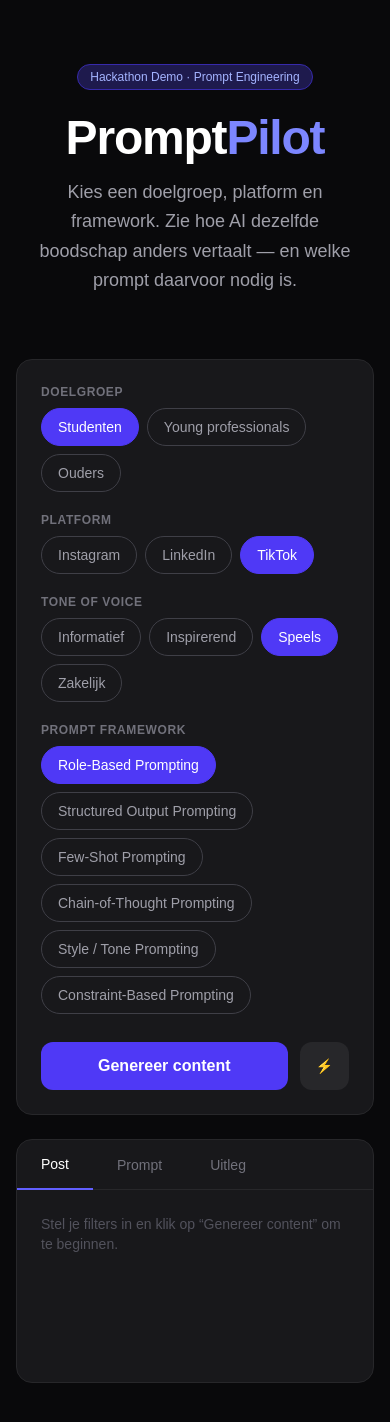
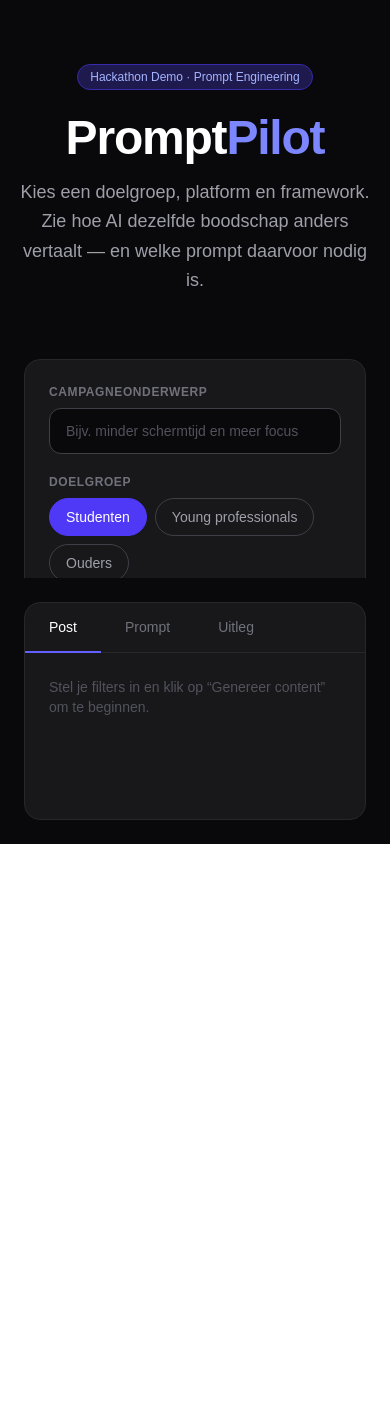
Before and after one commit to jaydenroeper/promptpilot, a Next.js app: page / in a window 390 px wide. Shown: the top 1422 px of the page. After the commit the page ends 844 px from the top, so only its background shows below. Built offline with nearby package versions, Linux system fonts and the light colour scheme.

Commit message:
Add campaign topic customization: extend `GenerateRequest`, API support, input field in FilterPanel, and responsive two-column layout adjustment

```diff
--- a/app/api/generate/route.ts
+++ b/app/api/generate/route.ts
@@ -15,7 +15,7 @@ function fillTemplate(template: string, vars: Record<string, string>): string {
 
 export async function POST(request: Request) {
   const body = (await request.json()) as GenerateRequest
-  const { audienceId, platformId, toneId, frameworkId } = body
+  const { audienceId, platformId, toneId, frameworkId, topic } = body
 
   const template = promptLibrary.find((t) => t.frameworkId === frameworkId)
   if (!template) {
@@ -35,7 +35,7 @@ export async function POST(request: Request) {
     audience: audience.label,
     platform: platform.label,
     tone: tone.label,
-    topic: 'minder schermtijd en meer focus',
+    topic,
   })
 
   const completion = await openai.chat.completions.create({
--- a/app/page.tsx
+++ b/app/page.tsx
@@ -28,19 +28,22 @@ export default function HomePage() {
     platformId: 'tiktok',
     toneId: 'playful',
     frameworkId: 'role-based',
+    topic: '',
   })
+  const [topic, setTopic] = useState('')
   const [result, setResult] = useState<GenerateResponse | null>(null)
   const [loading, setLoading] = useState(false)
   const [error, setError] = useState<string | null>(null)
 
-  const handleGenerate = async (overrideFilters?: GenerateRequest) => {
+  const handleGenerate = async (overrideFilters?: GenerateRequest, overrideTopic?: string) => {
+    const activeTopic = overrideTopic ?? topic
     setLoading(true)
     setError(null)
     try {
       const res = await fetch('/api/generate', {
         method: 'POST',
         headers: { 'Content-Type': 'application/json' },
-        body: JSON.stringify(overrideFilters ?? filters),
+        body: JSON.stringify({ ...(overrideFilters ?? filters), topic: activeTopic }),
       })
       if (!res.ok) throw new Error('Genereren mislukt')
       const data: GenerateResponse = await res.json()
@@ -52,39 +55,48 @@ export default function HomePage() {
     }
   }
 
+  // Random vult alleen de filters, nooit het tekstveld
   const handleRandom = () => {
     const randomFilters: GenerateRequest = {
       audienceId: randomPick(audienceIds),
       platformId: randomPick(platformIds),
       toneId: randomPick(toneIds),
       frameworkId: randomPick(frameworkIds),
+      topic,
     }
     setFilters(randomFilters)
-    handleGenerate(randomFilters)
+    handleGenerate(randomFilters, topic)
   }
 
   return (
-    <div className="min-h-screen bg-zinc-950 text-white">
-      <div className="max-w-3xl mx-auto px-4 pb-20">
+    <div className="flex flex-col h-screen bg-zinc-950 text-white overflow-hidden">
+      {/* Hero — vaste hoogte bovenaan */}
+      <div className="shrink-0">
         <HeroSection />
+      </div>
 
-        <div className="space-y-6">
+      {/* Two-column zone — vult resterende hoogte, elke kolom scrollt intern */}
+      <div className="flex-1 overflow-hidden grid grid-cols-1 lg:grid-cols-2 gap-6 px-6 pb-6">
+        <aside className="overflow-y-auto">
           <FilterPanel
             filters={filters}
+            topic={topic}
+            onTopicChange={setTopic}
             onChange={setFilters}
             onGenerate={() => handleGenerate()}
             onRandom={handleRandom}
             loading={loading}
           />
+        </aside>
 
+        <main className="overflow-y-auto flex flex-col gap-4">
           {error && (
             <div className="bg-red-950 border border-red-800 text-red-300 text-sm px-4 py-3 rounded-xl">
               {error}
             </div>
           )}
-
           <ResultPanel result={result} loading={loading} />
-        </div>
+        </main>
       </div>
     </div>
   )
--- a/components/FilterPanel.tsx
+++ b/components/FilterPanel.tsx
@@ -8,6 +8,8 @@ import type { GenerateRequest, AudienceId, PlatformId, ToneId, FrameworkId } fro
 
 interface Props {
   filters: GenerateRequest
+  topic: string
+  onTopicChange: (topic: string) => void
   onChange: (filters: GenerateRequest) => void
   onGenerate: () => void
   onRandom: () => void
@@ -47,9 +49,33 @@ function ChipGroup<T extends string>({
   )
 }
 
-export default function FilterPanel({ filters, onChange, onGenerate, onRandom, loading }: Props) {
+export default function FilterPanel({
+  filters,
+  topic,
+  onTopicChange,
+  onChange,
+  onGenerate,
+  onRandom,
+  loading,
+}: Props) {
+  const canGenerate = topic.trim().length > 0
+
   return (
     <div className="bg-zinc-900 border border-zinc-800 rounded-2xl p-6 space-y-5">
+      {/* Campagneonderwerp — vrij tekstveld */}
+      <div>
+        <p className="text-xs font-semibold text-zinc-500 uppercase tracking-wider mb-2">
+          Campagneonderwerp
+        </p>
+        <input
+          type="text"
+          value={topic}
+          onChange={(e) => onTopicChange(e.target.value)}
+          placeholder="Bijv. minder schermtijd en meer focus"
+          className="w-full bg-zinc-950 border border-zinc-700 rounded-xl px-4 py-3 text-sm text-zinc-100 placeholder-zinc-600 focus:outline-none focus:border-indigo-500 transition-colors"
+        />
+      </div>
+
       <ChipGroup<AudienceId>
         label="Doelgroep"
         options={audiences}
@@ -78,16 +104,17 @@ export default function FilterPanel({ filters, onChange, onGenerate, onRandom, l
       <div className="flex gap-3 pt-2">
         <button
           onClick={onGenerate}
-          disabled={loading}
-          className="flex-1 bg-indigo-600 hover:bg-indigo-500 disabled:opacity-50 disabled:cursor-not-allowed text-white font-semibold py-3 rounded-xl transition-colors"
+          disabled={loading || !canGenerate}
+          className="flex-1 bg-indigo-600 hover:bg-indigo-500 disabled:opacity-40 disabled:cursor-not-allowed text-white font-semibold py-3 rounded-xl transition-colors"
         >
           {loading ? 'Genereren…' : 'Genereer content'}
         </button>
+        {/* Random vult alleen de filters, nooit het tekstveld */}
         <button
           onClick={onRandom}
           disabled={loading}
           className="px-4 py-3 bg-zinc-800 hover:bg-zinc-700 disabled:opacity-50 text-zinc-300 rounded-xl transition-colors text-sm"
-          title="Random scenario"
+          title="Willekeurige filters"
         >
           ⚡
         </button>
--- a/types/index.ts
+++ b/types/index.ts
@@ -48,6 +48,7 @@ export interface GenerateRequest {
   platformId: PlatformId
   toneId: ToneId
   frameworkId: FrameworkId
+  topic: string
 }
 
 export interface GenerateResponse {
```
Also changed, not shown: .ai/specs/layout-and-topic/tasks.md.
